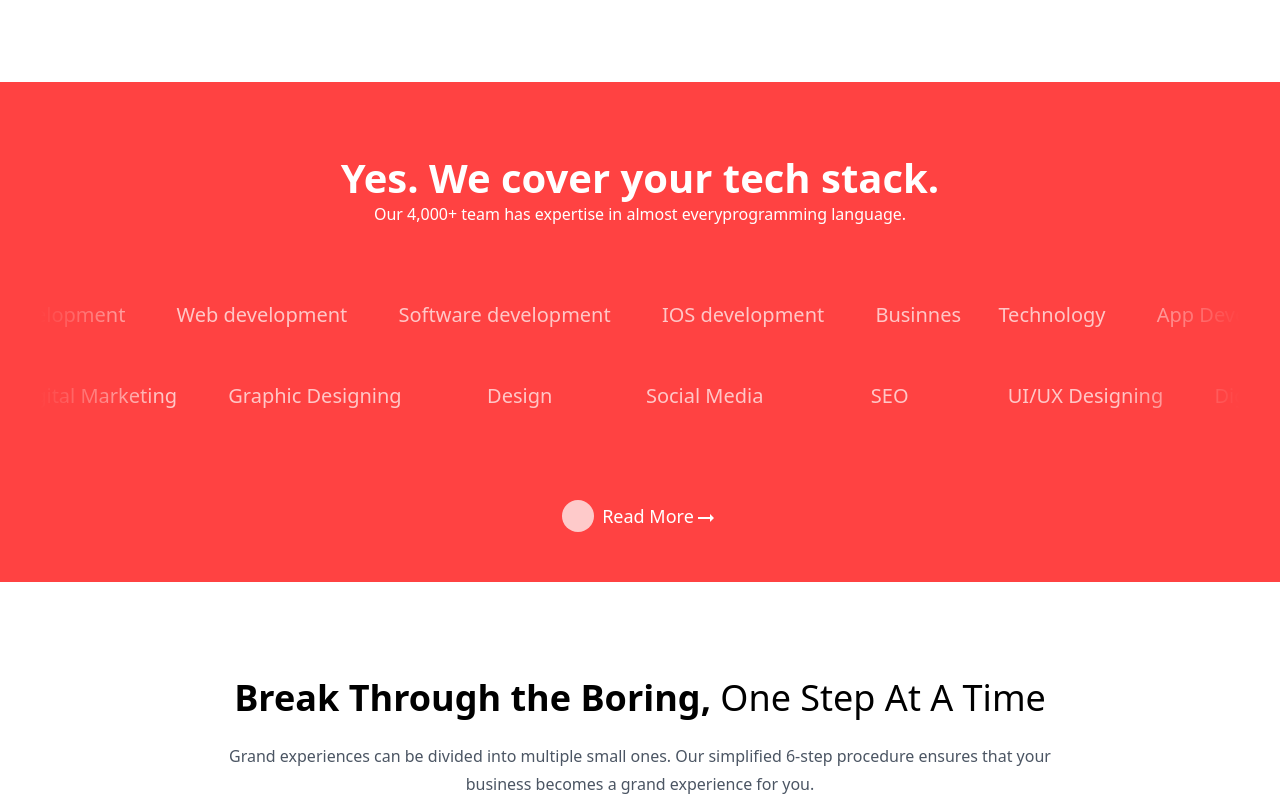
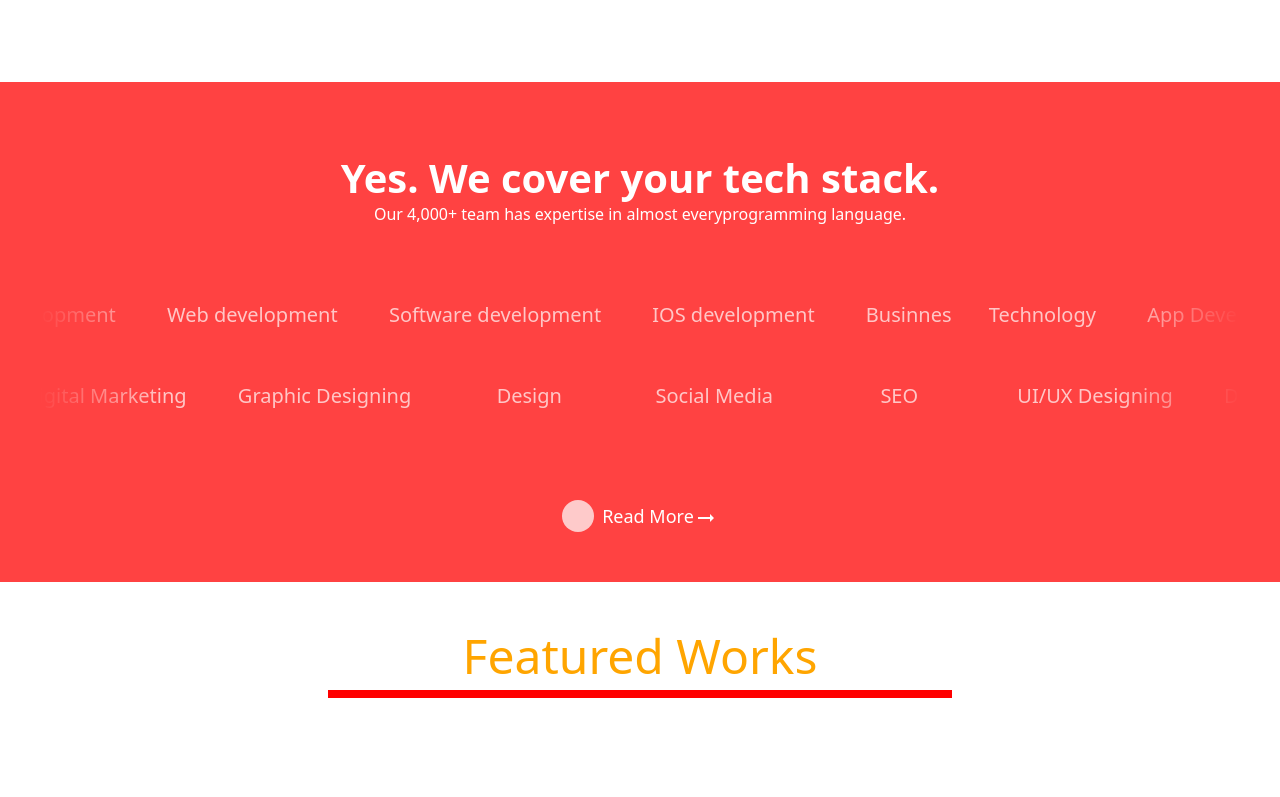
Before and after one commit to rkcoola792/media-dynox-revamped, a React (Vite) app: page / in a window 1280 px wide. Shown: the part 2000-2797 px from the top of the page. Built offline with nearby package versions, Linux system fonts and the light colour scheme; the HTML template or start-up script is replaced by a standard one.

Commit message:
break through half done

```diff
--- /dev/null
+++ b/src/app.scss
@@ -0,0 +1,8 @@
+section{
+//  height: 100%;
+scroll-snap-align:center ;
+}
+html section{
+    scroll-snap-type: y mandatory;
+    scroll-behavior: smooth;
+}
--- a/src/components/BreakThrough/BreakThrough.jsx
+++ b/src/components/BreakThrough/BreakThrough.jsx
@@ -1,9 +1,12 @@
 import { motion } from 'framer-motion';
 import React from 'react'
+import "./BreakThrough.scss"
 
 const BreakThrough = ({step,heading,subheading}) => {
   return (
+    <section>
     <div className="break-through  flex justify-center items-center gap-12">
+
         <motion.div
           className=" flex justify-center items-center left-circle bg-red-300 h-[200px] w-[200px] rounded-[50%] text-6xl hover:bg-mainred hover:text-white cursor-pointer transition duration-200 ease-linear hover:ease-linear"
           initial={{ opacity: 0, y: 75 }}
@@ -22,6 +25,7 @@ const BreakThrough = ({step,heading,subheading}) => {
           <p className="subheading ">{subheading}</p>
         </div>
     </div>
+      </section>
   );
 }
 
--- /dev/null
+++ b/src/components/BreakThrough/BreakThrough.scss
@@ -0,0 +1,4 @@
+section{
+height: auto;
+scroll-snap-align: center;
+}
--- a/src/components/Homepage/Homepage.jsx
+++ b/src/components/Homepage/Homepage.jsx
@@ -20,11 +20,14 @@ const Homepage = () => {
     <div className="homepage">
       <motion.div className="progress-bar" style={{ scaleX }} />
       {/* <ProgressBar></ProgressBar> */}
+
       <Section1></Section1>
       <Section2></Section2>
       <Section3></Section3>
       <Section5></Section5>
-      <Section6></Section6>
+      <section>
+        <Section6></Section6>
+      </section>
       <Section8></Section8>
       <Section9></Section9>
     </div>
--- a/src/components/Homepage/Section6.jsx
+++ b/src/components/Homepage/Section6.jsx
@@ -1,74 +1,103 @@
-import { motion } from 'framer-motion';
-import React from 'react'
-import BreakThrough from '../BreakThrough/BreakThrough';
+import React, { useRef } from "react";
+import "./Section6.scss";
+import { motion, useScroll, useSpring, useTransform } from "framer-motion";
 
-const Section6 = () => {
-    const breakThrough = [
-      {
-        step: "1",
-        heading: "Audit",
-        subheading:
-          "A 360° study of the project that gives equal consideration to your and your product’s end users’ expectations.",
-      },
-    //   {
-    //     step: "2",
-    //     heading: "Enact",
-    //     subheading:
-    //       "Getting hands-on with the plans to develop a stellar product that stands the test of time.",
-    //   },
-    //   {
-    //     step: "3",
-    //     heading: "  Brush Up",
-    //     subheading:
-    //       "Regular maintenance checks and amendments to eliminate possible hurdles and polish the existing product to fulfill the scope of improvement.",
-    //   },
-    //   {
-    //     step: "4",
-    //     heading: "Brainstorm",
-    //     subheading:
-    //       "Aligning the goals, resources, and market trends in a harmonious symphony for a smooth development journey.",
-    //   },
-    //   {
-    //     step: "5",
-    //     heading: "Launch & Broadcast",
-    //     subheading:
-    //       "Sharing the final product with end users, evaluating user behavior, and monitoring progress.",
-    //   },
-    //   {
-    //     step: "6",
-    //     heading: "Nourish",
-    //     subheading:
-    //       "Ensuring the product works like a well-oiled machine by conducting regular maintenance.",
-    //   },
-    ];
+const items = [
+  {
+    id: 1,
+    title: "Media Dynox",
+    img: "https://images.pexels.com/photos/326503/pexels-photo-326503.jpeg?auto=compress&cs=tinysrgb&w=1260&h=750&dpr=1",
+    desc: `Engage visitors with our dynamic React and Framer Motion powered landing page. Experience smooth animations, captivating visuals, and seamless navigation. Explore our innovative features, crafted for your needs. Join us on a journey of innovation and creativity.`,
+    link: "https://media-dynox-ajij-eosin.vercel.app/",
+  },
+  {
+    id: 2,
+    title: "Netflix-GPT",
+    img: "https://images.pexels.com/photos/5082567/pexels-photo-5082567.jpeg?auto=compress&cs=tinysrgb&w=1260&h=750&dpr=1",
+    desc: "Netflix like app which uses OPEN AI APIs to suggest movies.The project uses React, tailwind CSS, Firebase APIs and Redux Toolkit.It is a fully mobile responsive and multilingual application.Implements authentication feature as well ",
+    link: "https://netflix-gpt-delta-topaz.vercel.app/",
+  },
+  {
+    id: 3,
+    title: "Youtube",
+    img: "https://images.pexels.com/photos/3227986/pexels-photo-3227986.jpeg?auto=compress&cs=tinysrgb&w=1260&h=750&dpr=1",
+    desc: "Developed a highly scalable and fast video streaming platform inspired from youtube.The project used React, tailwind CSS,  and Redux Toolkit. Optimised search feature with debouncing and live chat feature.",
+    link: "https://namaste-youtube-99ta.vercel.app/",
+  },
+  {
+    id: 4,
+    title: "Chat App",
+    img: "https://images.pexels.com/photos/5053740/pexels-photo-5053740.jpeg?auto=compress&cs=tinysrgb&w=1260&h=750&dpr=1",
+    desc: "It is a real time chat application made using React and vanilla css with the help of firebase APIs for different features like authentication (JWT), storing chats data, user info and more.",
+    link: "https://chat-app-d0f9e.firebaseapp.com",
+  },
+  {
+    id: 5,
+    title: "Ecommerce App",
+    img: "https://images.pexels.com/photos/298863/pexels-photo-298863.jpeg?auto=compress&cs=tinysrgb&w=1260&h=750&dpr=1",
+    desc: `A fullstack ecommerce website (Meevea Store) which uses MERN (mongoDb,Express,React,NodeJs) redux-toolkit, tailwind, MUI and Stripe for payment gateway.  Project in Progress`,
+    link: "https://github.com/rkcoola792/Ecommerce-Meveea-Store-",
+  },
+];
+
+const Single = ({ item }) => {
+  const ref = useRef();
+  const { scrollYProgress } = useScroll({
+    target: ref,
+  });
+
+  const y = useTransform(scrollYProgress, [0, 1], [-825, 600]);
+
   return (
-    <div className="section-6 ">
-      <div className="top-headings flex flex-col my-24 px-12 gap-6 justify-center text-center items-center">
-        <motion.h1
-          className="text-4xl text-center z-30"
-          initial={{ opacity: 0, y: 75 }}
-          whileInView={{ opacity: 1, y: 0 }}
-          transition={{ duration: 0.5, delay: 0.1 }}
-        >
-          <span className="font-bold">Break Through the Boring,</span> One Step
-          At A Time
-        </motion.h1>
-        <motion.h3
-          className="sm:w-[70%] text-center text-gray-600 text-base leading-7"
-          initial={{ opacity: 0, y: 75 }}
-          whileInView={{ opacity: 1, y: 0 }}
-          transition={{ duration: 0.5, delay: 0.1 }}
-        >
-          Grand experiences can be divided into multiple small ones. Our
-          simplified 6-step procedure ensures that your business becomes a grand
-          experience for you.
-        </motion.h3>
+    <section>
+      <motion.div
+        id="Portfolio"
+        className="container pb-12"
+        initial={{ y: 75, opacity: 0 }}
+        animate={{ opacity: 1, y: 0 }}
+        transition={{ duration: 0.5, delay: 0.2 }}
+      >
+        <div className="wrapper">
+          <div className="image" ref={ref}>
+            <img src={item.img} alt="" className="" />
+          </div>
+          <div className="textContainer" style={{ y }}>
+            <h2 className="hover:text-orange-400 cursor-pointer">
+              {item.title}
+            </h2>
+            <p className="">{item.desc}</p>
+            <a href={item.link}>
+              <button>See Demo </button>
+            </a>
+          </div>
+        </div>
+      </motion.div>
+    </section>
+  );
+};
+
+const Portfolio = () => {
+  const ref = useRef();
+  const { scrollYProgress } = useScroll({
+    target: ref,
+    offset: ["1 1", "0 0"],
+  });
+  const scaleX = useSpring(scrollYProgress, {
+    stiffness: "100",
+    damping: "30",
+  });
+
+  return (
+    <div className="portfolio" ref={ref}>
+      <div className="progress">
+        <h1 className="text-3xl sm:text-5xl">Featured Works</h1>
+        <motion.div className="progressBar " style={{ scaleX }}></motion.div>
       </div>
-      <div className='bottom-steps'>
-        {breakThrough.map(ele=><BreakThrough heading={ele.heading} subheading={ele.subheading} step={ele.step} key={ele.step}></BreakThrough>)}
-      </div>
+      {items.map((item) => (
+        <Single item={item} key={item.id}></Single>
+      ))}
     </div>
   );
-}
+};
 
-export default Section6
+export default Portfolio;
--- /dev/null
+++ b/src/components/Homepage/Section6.scss
@@ -0,0 +1,97 @@
+@import "../../app.scss";
+.portfolio {
+  position: relative;
+
+  .progress {
+    position: sticky;
+    top: 100px;
+    left: 0;
+    padding-top: 50px;
+    text-align: center;
+    color: orange;
+    font-size: 24px;
+
+    // @include mobile{
+    //   top: 35px;
+    // }
+
+
+    .progressBar {
+      margin-top: 10px;
+      height: 8px;
+      background-color: red;
+    }
+  }
+}
+
+.container {
+  display: flex;
+  align-items: center;
+  justify-content: center;
+  height: 100%;
+  width: 100%;
+  overflow: hidden;
+  .wrapper {
+    display: flex;
+    justify-content: center;
+    align-items: center;
+    max-width: 70%;
+    gap: 40px;
+    margin: auto;
+    margin-top: 12rem;
+
+    // @include mobile{
+    //   flex-direction: column;
+    //   margin-top: 230px;
+    //   gap: 20px;
+    // }
+
+    .image {
+      flex: 1;
+
+      img {
+        height: 250px;
+        width: 100%;
+        object-fit: cover;
+        border-radius: 10px;
+      }
+    }
+
+    .textContainer {
+      flex: 1;
+      display: flex;
+      flex-direction: column;
+      gap: 20px;
+
+    //   @include mobile{
+    //     transform: none !important;
+    //     gap: 30px;
+    //     text-align: center;
+    //   }
+
+      h2 {
+        font-size: 42px;
+      }
+      p {
+        color: gray;
+        line-height: 1.5;
+        text-wrap: wrap;
+      }
+      button {
+        background-color: orange;
+        border: none;
+        border-radius: 15px;
+        width: 120px;
+        padding: 15px;
+        font-weight: 500;
+        // @include mobile{
+        //   align-self: center;
+        // }
+        cursor: pointer;
+        &:hover {
+          opacity: 90%;
+        }
+      }
+    }
+  }
+}
```
Lines whose indentation alone changed are shown as unchanged.
